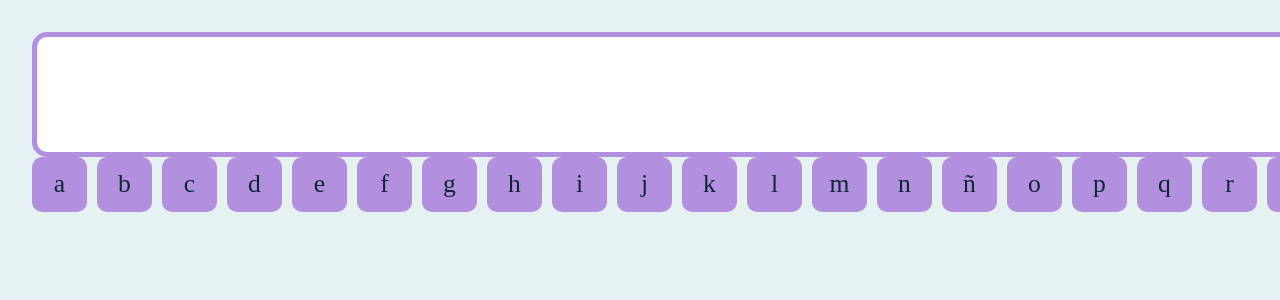
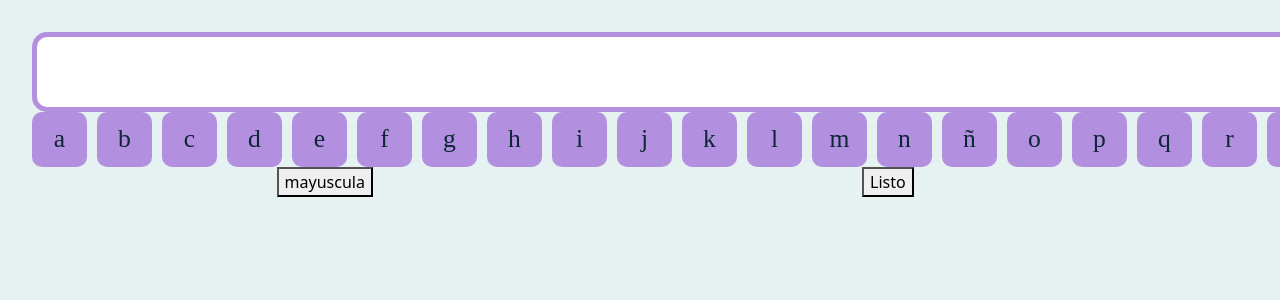
Before and after one commit to Equipo-Proton/la-tribu-exploradora-frontend, a Vue app: page /abcgameview in a window 1280 px wide. Shown: the top 300 px of the page. Built offline with nearby package versions, Linux system fonts and the light colour scheme; sample sign-in values are in the browser's storage; a web font is replaced by a local one.

Commit message:
bot buttons added

```diff
--- a/src/components/AbcGameKeyboard.vue
+++ b/src/components/AbcGameKeyboard.vue
@@ -78,6 +78,11 @@ export default {
         </div>
       </div>
     </div>
+    <div class="bot-buttons">
+      <button>mayuscula</button>
+      <button>Listo</button>
+      <button>Borrar</button>
+    </div>
   </div>
 </template>
 <style scoped>
@@ -85,8 +90,8 @@ export default {
   display: flex;
   align-items: center;
   justify-content: center;
-  min-width: 820px;
-  min-height: 125px;
+  min-width: 10vw;
+  min-height: 10vh;
   border-radius: 15px;
   border: 5px solid var(--base-color-purple);
   background-color: var(--base-color-white);
@@ -109,4 +114,9 @@ export default {
   font-size: 2vw;
   margin: auto;
 }
+.bot-buttons {
+  display: flex;
+  justify-content: space-around;
+  align-items: center;
+}
 </style>
```
